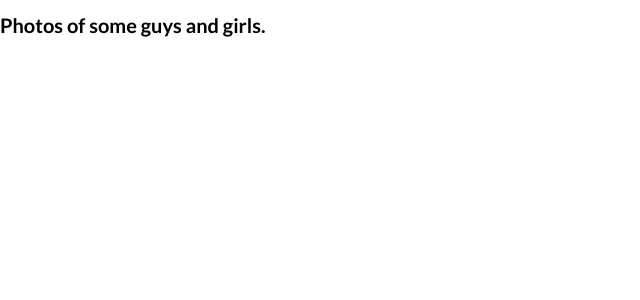
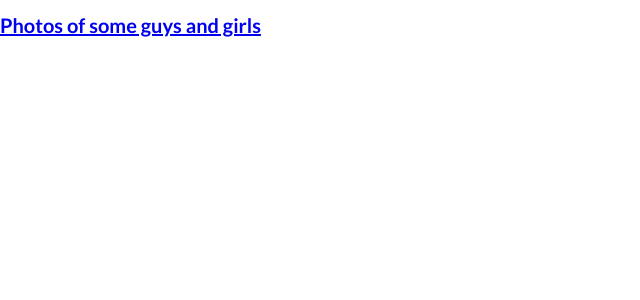
Before and after one commit to RafalPenkala/react-photo-gallery, a React (Create React App) app: page /photos in a window 1280 px wide. Shown: the top 300 px of the page, without its empty margins (0-640 px from the left). Built offline with nearby package versions, Linux system fonts and the light colour scheme.

Commit message:
testing Router-dom Link

```diff
--- a/package.json
+++ b/package.json
@@ -6,6 +6,7 @@
   "dependencies": {
     "react": "^16.2.0",
     "react-dom": "^16.2.0",
+    "react-photo-gallery": "^6.0.22",
     "react-router-dom": "^4.2.2",
     "react-scripts": "1.1.1"
   },
--- a/src/components/AboutView.js
+++ b/src/components/AboutView.js
@@ -1,4 +1,5 @@
 import React, { Component } from 'react'
+import { Link } from 'react-router-dom';
 
 class AboutView extends Component {
   render() {
--- a/src/components/PhotosView.js
+++ b/src/components/PhotosView.js
@@ -1,10 +1,14 @@
 import React, { Component } from 'react'
+import { Link } from 'react-router-dom';
+
 
 class PhotosView extends Component {
   render() {
     return (
       <div>
-        <h1>Photos of some guys and girls.</h1>
+        <h1>
+          <Link to="/about">Photos of some guys and girls</Link>
+        </h1>
       </div>
     );
   }
```
Also changed, not shown: src/index.js (+6 -6 lines), src/components/AboutView.css (added), src/components/PhotosView.css (added), 1 other file (tests, documents, lock files or other folders).
